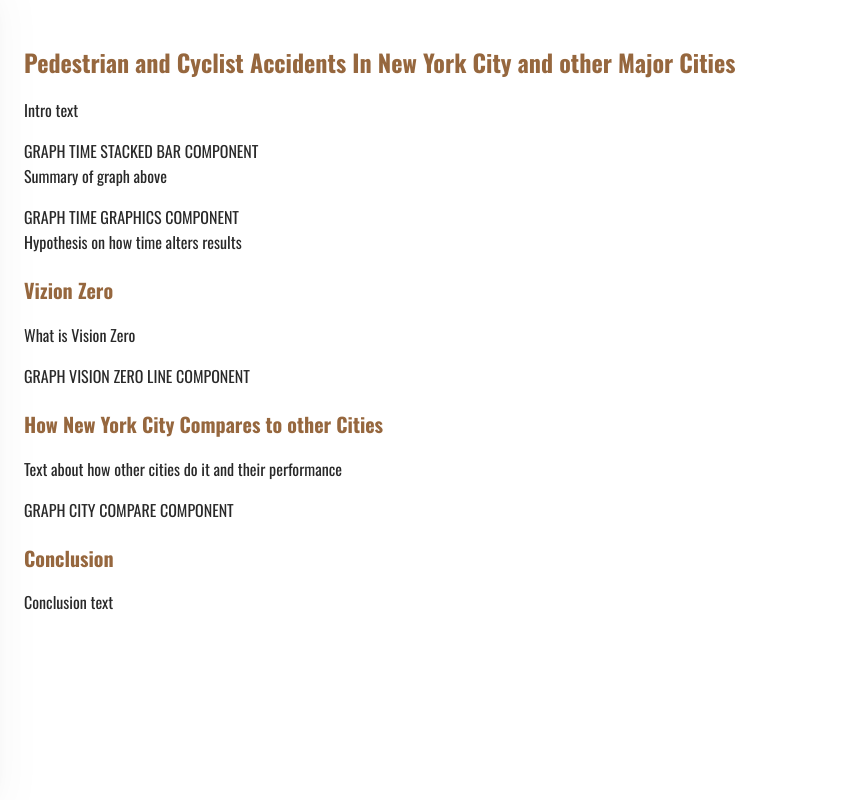
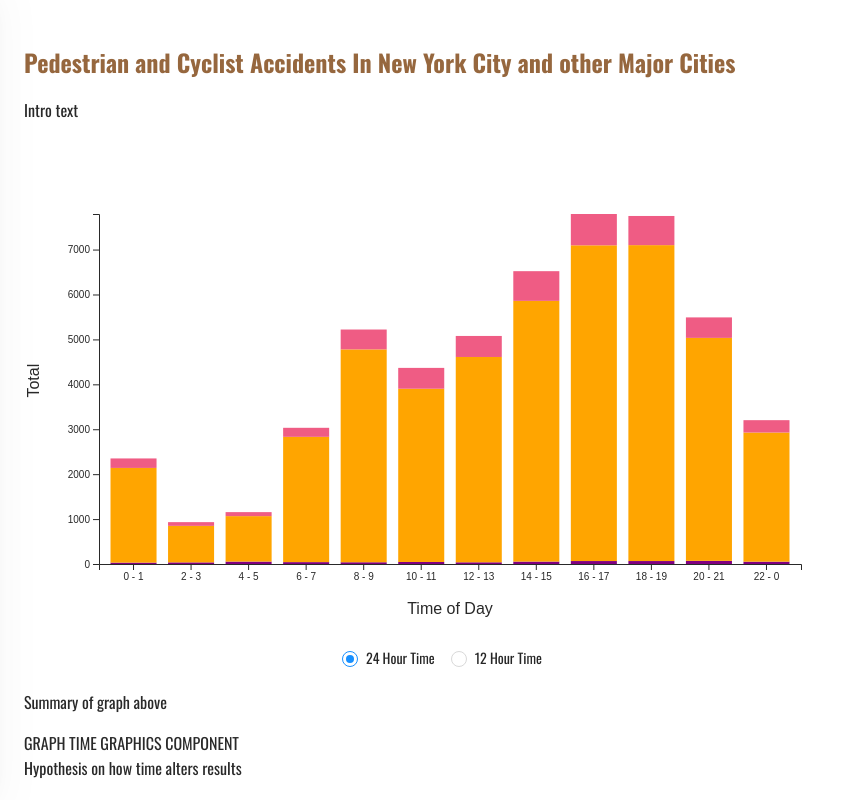
Before and after one commit to dabrad26/vis-final, a React (Create React App) app: page / in a window 1280 px wide. Shown: the top 800 px of the page, without its empty margins (0-841 px from the left). Built offline with nearby package versions, Linux system fonts and the light colour scheme.

Commit message:
feat: graph time stacked bar

```diff
--- a/public/index.html
+++ b/public/index.html
@@ -13,5 +13,6 @@
   <body>
     <noscript>You need to enable JavaScript to run this app.</noscript>
     <div id="root"></div>
+    <div id="tooltip-wrapper"></div>
   </body>
 </html>
--- a/src/App/App.scss
+++ b/src/App/App.scss
@@ -24,3 +24,17 @@
 .primary-content {
   width: calc(100vw - 380px - (#{$spacing-body} * 2));
 }
+
+#tooltip-wrapper {
+  position: fixed;
+  background: #FFFFFF;
+  border: 1px solid $color-text;
+  padding: 4px;
+  white-space: pre-line;
+  opacity: 0;
+}
+
+.graph-specific-filters {
+  text-align: center;
+  margin-bottom: $spacing-box;
+}
--- a/src/App/index.tsx
+++ b/src/App/index.tsx
@@ -14,6 +14,7 @@ export default class App extends React.Component {
     loading: true,
     error: false,
     forceGraphUpdate: 0,
+    width: 1100,
   }
 
   dataSets: {nyc: Dataset[]; chicago: Dataset[]; losAngeles: Dataset[]} = {
@@ -67,8 +68,7 @@ export default class App extends React.Component {
 
   componentDidMount(): void {
     window.addEventListener('resize', () => {
-      const width = document.body.clientWidth;
-      document.querySelector('body')?.classList[width < 1080 ? 'add' : 'remove']('mobile-styles');
+      this.setState({width: document.body.clientWidth});
     });
 
     d3.csv('/vis-final/data/nyc.csv').then((nycData: unknown[]) => {
@@ -77,7 +77,7 @@ export default class App extends React.Component {
         this.dataSets.chicago = chicagoData.map(data => new Dataset(data as Dataset));
         d3.csv('/vis-final/data/los-angeles.csv').then((laData: unknown[]) => {
           this.dataSets.losAngeles = laData.map(data => new Dataset(data as Dataset));
-          this.setState({loading: false});
+          this.setState({loading: false, width: document.body.clientWidth});
         }).catch(error => {
           console.error('Unable to get data for Los Angeles', error);
           this.setState({loading: false, error: true});
@@ -119,21 +119,22 @@ export default class App extends React.Component {
   }
 
   get primaryContent(): React.ReactNode {
-    const {forceGraphUpdate} = this.state;
+    const {forceGraphUpdate, width} = this.state;
+    const widthToUse = width < 1080 ? width : (width - (380 + 48));
     return (
       <div className="primary-content">
         <h1>Pedestrian and Cyclist Accidents In New York City and other Major Cities</h1>
         <p>Intro text</p>
-        <GraphTimeStackedBar data={this.dataToUse} forceUpdate={forceGraphUpdate} />
+        <GraphTimeStackedBar data={this.dataToUse} forceUpdate={forceGraphUpdate} width={widthToUse} />
         <p>Summary of graph above</p>
-        <GraphTimeGraphics data={this.dataToUse} forceUpdate={forceGraphUpdate} />
+        <GraphTimeGraphics data={this.dataToUse} forceUpdate={forceGraphUpdate} width={widthToUse} />
         <p>Hypothesis on how time alters results</p>
         <h2>Vizion Zero</h2>
         <p>What is Vision Zero</p>
-        <GraphVisionZeroLine data={this.dataToUse} forceUpdate={forceGraphUpdate} />
+        <GraphVisionZeroLine data={this.dataToUse} forceUpdate={forceGraphUpdate} width={widthToUse} />
         <h2>How New York City Compares to other Cities</h2>
         <p>Text about how other cities do it and their performance</p>
-        <GraphCityCompare data={this.dataToUse} forceUpdate={forceGraphUpdate} />
+        <GraphCityCompare data={this.dataToUse} forceUpdate={forceGraphUpdate} width={widthToUse} />
         <h2>Conclusion</h2>
         <p>Conclusion text</p>
       </div>
@@ -141,7 +142,7 @@ export default class App extends React.Component {
   }
 
   render(): React.ReactNode {
-    const {loading, error} = this.state;
+    const {loading, error, width} = this.state;
 
     if (error) {
       return this.error;
@@ -149,7 +150,7 @@ export default class App extends React.Component {
       return this.loading;
     } else {
       return (
-        <div className="main-layout">
+        <div className={`main-layout ${width < 1080 ? 'mobile-styles' : ''}`}>
           {this.primaryContent}
           {this.filterDrawer}
         </div>
--- a/src/Filter/Filter.tsx
+++ b/src/Filter/Filter.tsx
@@ -44,9 +44,9 @@ export default class Filter extends React.Component<FilterProps> {
   ];
 
   statusOptions = [
-    {label: 'Killed (including deceased from injuries)', value: 'KILLED'},
-    {label: 'Injured (reported or visible)', value: 'INJURED'},
-    {label: 'Not hurt (no report of injury)', value: 'NONE'},
+    {label: <span className="checkbox-label-color killed">Killed (including deceased from injuries)</span>, value: 'KILLED'},
+    {label: <span className="checkbox-label-color injured">Injured (reported or visible)</span>, value: 'INJURED'},
+    {label: <span className="checkbox-label-color none">Not hurt (no report of injury)</span>, value: 'NONE'},
   ];
 
   ageOptions = [
--- a/src/GraphCityCompare/GraphCityCompare.tsx
+++ b/src/GraphCityCompare/GraphCityCompare.tsx
@@ -6,13 +6,15 @@ export interface GraphCityCompareProps {
   data: Dataset[];
   /** Indicator to update graph based on didUpdate (to avoid data check). */
   forceUpdate: number;
+  /** Width to use for the graph */
+  width: number;
 }
 
 export default class GraphCityCompare extends React.Component<GraphCityCompareProps> {
 
   componentDidUpdate(prevProps: GraphCityCompareProps): void {
-    const {forceUpdate} = this.props;
-    if (forceUpdate !== prevProps.forceUpdate) this.setState({});
+    const {forceUpdate, width} = this.props;
+    if (forceUpdate !== prevProps.forceUpdate || width !== prevProps.width) this.setState({});
   }
 
   render(): React.ReactNode {
--- a/src/GraphTimeGraphics/GraphTimeGraphics.tsx
+++ b/src/GraphTimeGraphics/GraphTimeGraphics.tsx
@@ -6,13 +6,15 @@ export interface GraphTimeGraphicsProps {
   data: Dataset[];
   /** Indicator to update graph based on didUpdate (to avoid data check). */
   forceUpdate: number;
+  /** Width to use for the graph */
+  width: number;
 }
 
 export default class GraphTimeGraphics extends React.Component<GraphTimeGraphicsProps> {
 
   componentDidUpdate(prevProps: GraphTimeGraphicsProps): void {
-    const {forceUpdate} = this.props;
-    if (forceUpdate !== prevProps.forceUpdate) this.setState({});
+    const {forceUpdate, width} = this.props;
+    if (forceUpdate !== prevProps.forceUpdate || width !== prevProps.width) this.setState({});
   }
 
   render(): React.ReactNode {
--- a/src/GraphTimeStackedBar/GraphTimeStackedBar.tsx
+++ b/src/GraphTimeStackedBar/GraphTimeStackedBar.tsx
@@ -1,24 +1,243 @@
+/* eslint-disable @typescript-eslint/no-explicit-any */
 import React from 'react';
+import * as d3 from 'd3';
 import Dataset from '../classes/Dataset';
+import {Radio} from 'antd';
 
 export interface GraphTimeStackedBarProps {
   /** Data to render */
   data: Dataset[];
   /** Indicator to update graph based on didUpdate (to avoid data check). */
   forceUpdate: number;
+  /** Width to use for the graph */
+  width: number;
 }
 
 export default class GraphTimeStackedBar extends React.Component<GraphTimeStackedBarProps> {
+  twelveTime = false;
+  formatNumber = (value: number): string => {
+    return value.toString().replace(/(\d)(?=(\d{3})+(?!\d))/g, '$1,');
+  }
+
+  get xGroups(): {name: string; range: number[]}[] {
+    return [
+      {
+        name: this.twelveTime ? '12am - 1am' : '0 - 1',
+        range: [0, 1],
+      },
+      {
+        name: this.twelveTime ? '2am - 3am' : '2 - 3',
+        range: [2, 3],
+      },
+      {
+        name: this.twelveTime ? '4am - 5am' : '4 - 5',
+        range: [4, 5],
+      },
+      {
+        name: this.twelveTime ? '6am - 7am' : '6 - 7',
+        range: [6, 7],
+      },
+      {
+        name: this.twelveTime ? '8am - 9am' : '8 - 9',
+        range: [8, 9],
+      },
+      {
+        name: this.twelveTime ? '10am - 11am' : '10 - 11',
+        range: [10, 11],
+      },
+      {
+        name: this.twelveTime ? '12pm - 1pm' : '12 - 13',
+        range: [12, 13],
+      },
+      {
+        name: this.twelveTime ? '2pm - 3pm' : '14 - 15',
+        range: [14, 15],
+      },
+      {
+        name: this.twelveTime ? '4pm - 5pm' : '16 - 17',
+        range: [16, 17],
+      },
+      {
+        name: this.twelveTime ? '6pm - 7pm' : '18 - 19',
+        range: [18, 19],
+      },
+      {
+        name: this.twelveTime ? '8pm - 9pm' : '20 - 21',
+        range: [20, 21],
+      },
+      {
+        name: this.twelveTime ? '10pm - 12am' : '22 - 0',
+        range: [22, 24],
+      },
+    ];
+  }
+
+  sizing = {
+    height: 500,
+    margin: 150,
+  };
+
+  textStyle = {
+    color: '#292929',
+    size: '16px',
+  };
+
+  get dataByTime(): {name: string; total: number; ['Killed']: number; ['Injured']: number; ['Not hurt']: number}[] {
+    const {data} = this.props;
+    const timeGroups = this.xGroups;
+    const groupMap: Map<string, {total: number; ['Killed']: number; ['Injured']: number; ['Not hurt']: number; range: number[]}> = new Map();
+    timeGroups.forEach(group => {
+      return groupMap.set(group.name, {total: 0, Killed: 0, Injured: 0, 'Not hurt': 0, range: group.range});
+    });
+    data.forEach(item => {
+      const hour = Number(item.time.split(':')[0]);
+      for (let i = 0; i < timeGroups.length; i++) {
+        if (hour >= timeGroups[i].range[0] && hour <= timeGroups[i].range[1]) {
+          const value = groupMap.get(timeGroups[i].name);
+          if (value) {
+            value.total++;
+            if (item.injury === 'INJURED') value.Injured++;
+            if (item.injury === 'KILLED') value.Killed++;
+            if (item.injury === 'NONE') value['Not hurt']++;
+          }
+        }
+      }
+    });
+
+    return Array.from(groupMap.entries()).map(time => {
+      return {
+        name: time[0],
+        total: time[1].total,
+        Killed: time[1].Killed,
+        Injured: time[1].Injured,
+        'Not hurt': time[1]['Not hurt'],
+      };
+    });
+  }
+
+  setupDom(): void {
+    const {width} = this.props;
+    const finalData = this.dataByTime;
+
+    const domWrapper = document.querySelector('.graph-time-stacked-bar .graph-area');
+    if (domWrapper) {
+      while (domWrapper.firstChild) {
+        domWrapper.removeChild(domWrapper.firstChild);
+      }
+    }
+
+    const yScale = d3.scaleLinear()
+      .range([this.sizing.height - this.sizing.margin, 0])
+      .domain([0, d3.max(finalData, d => d.total) || 100]);
+
+    const xScale = d3.scaleBand()
+      .range([0, width - this.sizing.margin])
+      .domain(finalData.map(d => d.name))
+      .padding(0.2);
+
+    const categories = ['Killed', 'Injured', 'Not hurt'];
+
+    const color = d3.scaleOrdinal()
+      .domain(categories)
+      .range(['#800080', '#FFA500', '#EF5C84']);
+
+    const series = d3.stack().keys(categories)(finalData as any);
+
+    const svgElement = d3
+      .select('.graph-time-stacked-bar .graph-area')
+      .append('svg')
+      .attr('width', `${width}px`)
+      .attr('height', `${this.sizing.height}px`);
+
+    const svgGroup = svgElement.append('g')
+      .attr('transform', `translate(${this.sizing.margin / 2}, ${this.sizing.margin / 2})`);
+
+    const rects = svgGroup.selectAll('g')
+      .data(series)
+      .enter()
+      .append('g')
+      .attr('fill', d => color(d.key) as string);
+
+    rects.selectAll('rect')
+      .data((d: any) => d)
+      .join('rect')
+      .attr('x', (d: any) => xScale(d.data.name) || '')
+      .attr('y', (d: any) => yScale(d[1]))
+      .attr('height', (d: any) => yScale(d[0]) - yScale(d[1]))
+      .attr('width', xScale.bandwidth())
+      .on('mouseover', (event, d: any) => {
+        d3.select('#tooltip-wrapper')
+          .transition()
+          .duration(300)
+          .style('opacity', 1)
+          .style('left', `${event.pageX + 4}px`)
+          .style('top', `${(event.pageY - window.scrollY) + 4}px`)
+          .text(`Killed: ${this.formatNumber(d.data.Killed)}\nInjured: ${this.formatNumber(d.data.Injured)}\nNot hurt: ${this.formatNumber(d.data['Not hurt'])}`);
+      })
+      .on('mouseout', () => {
+        d3.select('#tooltip-wrapper')
+          .transition()
+          .style('opacity', 0);
+      })
+      .on('mousemove', event => {
+        d3.select('#tooltip-wrapper')
+          .style('left', `${event.pageX + 4}px`)
+          .style('top', `${(event.pageY - window.scrollY) + 4}px`);
+      });
+
+    svgGroup.append('g')
+      .attr('transform', `translate(0, ${this.sizing.height - this.sizing.margin})`)
+      .call(d3.axisBottom(xScale))
+      .append('text')
+      .attr('y', 50)
+      .attr('x', (width - this.sizing.margin) / 2)
+      .attr('text-anchor', 'middle')
+      .attr('font-size', this.textStyle.size)
+      .attr('fill', this.textStyle.color)
+      .text('Time of Day');
+
+    svgGroup.append('g')
+      .call(d3.axisLeft(yScale).tickFormat(d => `${d}`).ticks(8))
+      .append('text')
+      .attr('transform', 'rotate(-90)')
+      .attr('y', -60)
+      .attr('x', -(this.sizing.height / 3))
+      .attr('text-anchor', 'middle')
+      .attr('font-size', this.textStyle.size)
+      .attr('fill', this.textStyle.color)
+      .text('Total');
+  }
+
+  get filters(): React.ReactNode {
+    return (
+      <Radio.Group
+        value={this.twelveTime}
+        onChange={event => {
+          this.twelveTime = event.target.value;
+          this.setupDom();
+          this.setState({});
+        }}
+      >
+        <Radio value={false}>24 Hour Time</Radio>
+        <Radio value={true}>12 Hour Time</Radio>
+      </Radio.Group>
+    );
+  }
 
   componentDidUpdate(prevProps: GraphTimeStackedBarProps): void {
-    const {forceUpdate} = this.props;
-    if (forceUpdate !== prevProps.forceUpdate) this.setState({});
+    const {forceUpdate, width} = this.props;
+    if (forceUpdate !== prevProps.forceUpdate || width !== prevProps.width) this.setupDom();
+  }
+
+  componentDidMount(): void {
+    this.setupDom();
   }
 
   render(): React.ReactNode {
     return (
       <div className="graph-wrapper graph-time-stacked-bar">
-        GRAPH TIME STACKED BAR COMPONENT
+        <div className="graph-area"></div>
+        <div className="graph-specific-filters">{this.filters}</div>
       </div>
     );
   }
--- a/src/GraphVisionZeroLine/GraphVisionZeroLine.tsx
+++ b/src/GraphVisionZeroLine/GraphVisionZeroLine.tsx
@@ -6,13 +6,15 @@ export interface GraphVisionZeroLineProps {
   data: Dataset[];
   /** Indicator to update graph based on didUpdate (to avoid data check). */
   forceUpdate: number;
+  /** Width to use for the graph */
+  width: number;
 }
 
 export default class GraphVisionZeroLine extends React.Component<GraphVisionZeroLineProps> {
 
   componentDidUpdate(prevProps: GraphVisionZeroLineProps): void {
-    const {forceUpdate} = this.props;
-    if (forceUpdate !== prevProps.forceUpdate) this.setState({});
+    const {forceUpdate, width} = this.props;
+    if (forceUpdate !== prevProps.forceUpdate || width !== prevProps.width) this.setState({});
   }
 
   render(): React.ReactNode {
```
Also changed, not shown: src/Filter/Filter.scss (+27 -0 lines).
